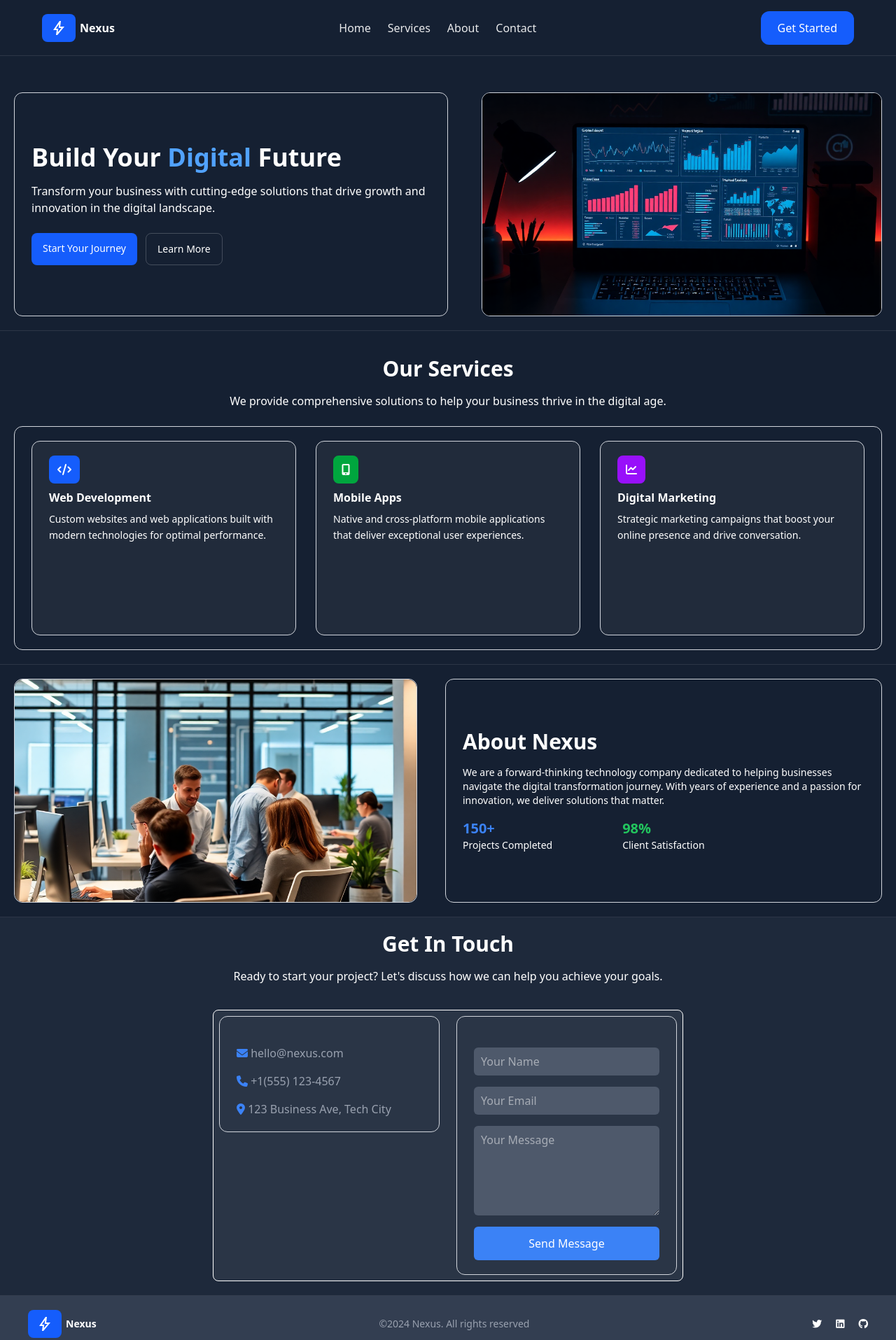
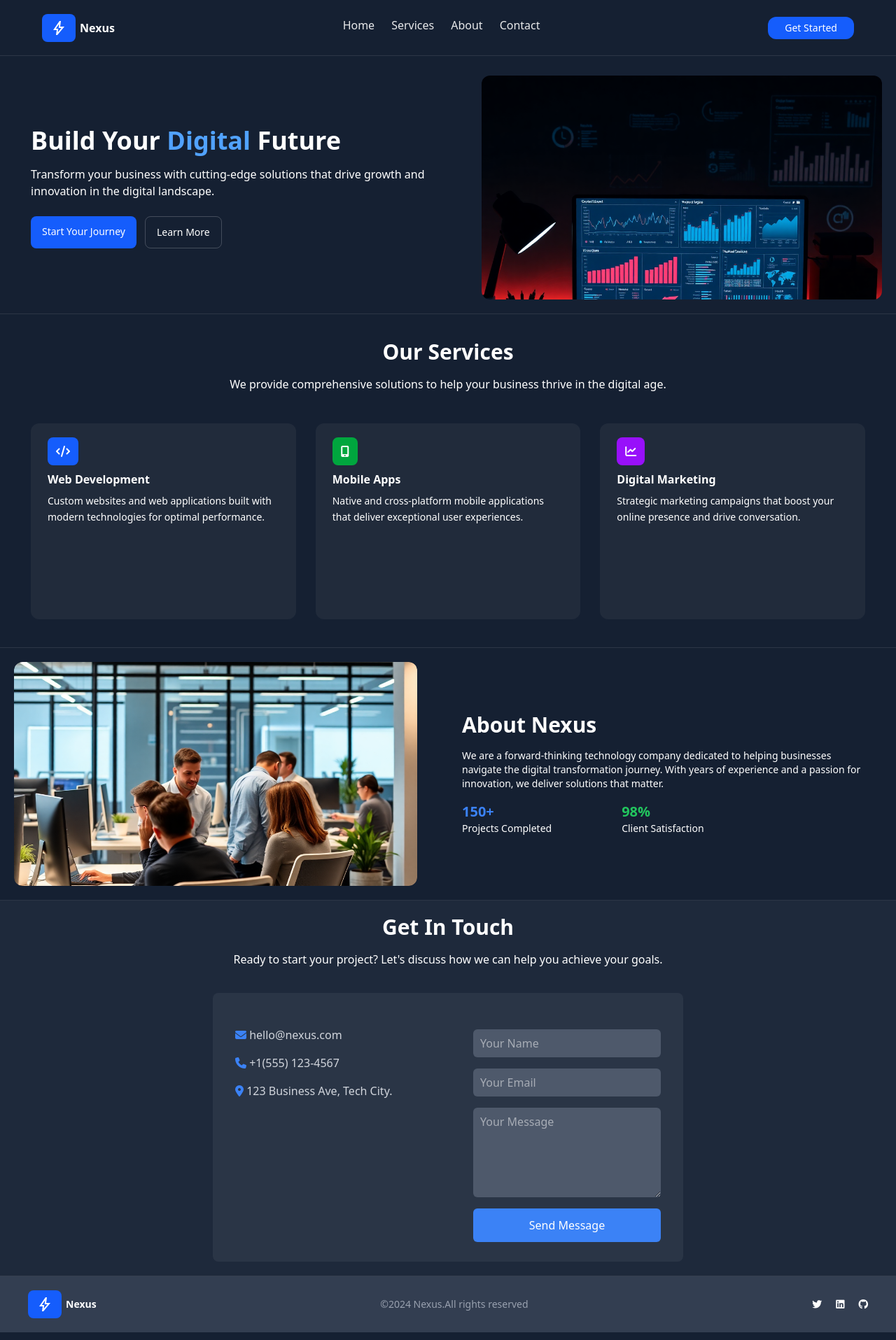
Before and after one commit to Ogechi-Aharanwa-L/TailwindCSS-Project, a website: page index.html in a window 1280 px wide. Shown: the whole page at 70% size. Drawn offline with nearby package versions, Linux system fonts and the light colour scheme.

Commit message:
feat:Removed borders

```diff
--- a/css/input.css
+++ b/css/input.css
@@ -11,5 +11,5 @@
 }
 
 .card {
-    @apply h-full flex-1 p-5 border border-gray-300 rounded-xl flex flex-col justify-start items-start md:px-6 md:py-5;
+    @apply h-full flex-1 p-5 rounded-xl flex flex-col justify-start items-start md:px-6 md:py-5;
 }
--- a/index.html
+++ b/index.html
@@ -15,10 +15,13 @@
 
 </head>
 <body class=" bg-blue-shade text-white">
+    <!-- Header Section -->
     <header>
-        <nav class="flex w-full h-20 md:px-15 md:py-6 justify-between p-4 items-center border-b border-white/10">
+        <nav class="flex w-full h-20 md:px-15 md:py-6 justify-between p-4 items
+        center border-b border-white/10">
             <div class="flex justify-center items-center">
-                <span class="material-symbols-outlined bg-blue-600 text-white px-3 py-2 rounded-lg">bolt</span>
+                <span class="material-symbols-outlined bg-blue-600 text-white px-3
+                py-2 rounded-lg">bolt</span>
                 <span class="font-bold ml-1.5">Nexus</span>
             </div>
 
@@ -29,38 +32,45 @@
                 <li> <a href="#Contact">Contact</a> </li>
             </ul>
 
-            <a href="#" class=" hidden px-6 py-3 bg-blue-600 rounded-xl text-sm md:block md:text-base">Get Started</a>
+            <a href="#" class=" hidden px-6 py-4 bg-blue-600 rounded-xl text-sm
+            md:flex justify-center items-center md:text-sm">Get Started</a>
 
 
                 <!--Hamburger only-->
-            <div class="md:hidden">
-                <i class="fa-solid fa-bars text-xl"></i>
+            <div class="md:hidden flex justify-center items-center pr-3">
+                <i class="fa-solid fa-bars text-2xl"></i>
             </div>
 
         </nav>
     </header>
 
    <!-- Hero section -->
-    <section class="mt-8 p-5 h-auto border-b border-white/10 w-full">
+    <section class="mt-2 p-5 h-auto border-b border-white/10 w-full">
 
-        <div class="flex flex-col items-center justify-center gap-4 md:h-60 md:flex-row md:gap-10 w-full lg:h-80 lg:flex-row lg:gap-12">
+        <div class="flex flex-col items-center justify-center gap-4 md:h-60
+        md:flex-row md:gap-10 w-full lg:h-80 lg:flex-row lg:gap-12">
 
-            <div class="h-full flex-1 p-5 border border-gray-300 rounded-xl flex flex-col justify-center md:px-6 md:py-7">
+            <div class="h-full flex-1 p-5 rounded-xl flex
+            flex-col justify-center md:px-6 md:py-7">
 
-                <h1 class="font-bold text-xl mb-4 md:text-3xl lg:text-4xl">Build Your <span class="text-blue-400">Digital</span> Future</h1>
-                <p class="mb-6">Transform your business with cutting-edge solutions that drive growth and innovation in the digital landscape.
+                <h1 class="font-bold text-3xl mb-4 md:text-4xl lg:text-4xl">Build
+                    Your <span class="text-blue-400">Digital</span> Future</h1>
+                <p class="mb-6">Transform your business with cutting-edge solutions
+                    that drive growth and innovation in the digital landscape.
                 </p>
 
-            <div class="flex gap-3">
-                <a href="#" class="px-4 py-3 rounded-lg bg-blue-600 text-white text-sm ">Start Your Journey</a>
-                <a href="#" class="border border-white/20 px-4 py-3 rounded-lg text-white text-sm">Learn More</a>
-            </div>
+                <div class="flex gap-3">
+                    <a href="#" class="px-4 py-3 rounded-lg bg-blue-600 text-white
+                    text-sm ">Start Your Journey</a>
+                    <a href="#" class="border border-white/20 px-4 py-3 rounded-lg
+                    text-white text-sm">Learn More</a>
+                 </div>
             </div>
 
-        <div class="flex-1 h-full border border-gray-300 rounded-xl overflow-hidden">
-            <img src="./images/hero-image (1).png"class="w-full object-cover h-full"alt="a coding workspace">
-        </div>
-
+            <div class="flex-1 h-full rounded-xl overflow-hidden">
+            <img src="./images/hero-image (1).png"class="w-full object-cover h
+            full"alt="a coding workspace">
+            </div>
         </div>
     </section>
 
@@ -68,46 +78,65 @@
     <section class="mt-4 p-5 h-auto border-b border-white/10 w-full bg-blue-shade">
 
         <div class= "flex flex-col justify-center items-center">
-            <h2 class="font-bold text-3xl mb-4 md:text-3xl text-right">Our Services</h2>
-            <p class="mb-6">We provide comprehensive solutions to help your business thrive in the digital age.</p>
+            <h2 class="font-bold text-3xl mb-4 md:text-3xl text-right">Our
+                Services</h2>
+
+            <p class="mb-6">We provide comprehensive solutions to help your
+                business thrive in the digital age.</p>
         </div>
 
-        <div class="gap-2 p-5 border border-gray-300 rounded-xl flex flex-col justify-center md:h-60 md:px-6 md:py-5 md:flex-row md:gap-5 lg:flex-row lg:gap-7 lg:h-80">
+        <div class="gap-2 p-5 rounded-xl flex flex-col
+        justify-center md:h-60 md:px-6 md:py-5 md:flex-row md:gap-5 lg:flex-row
+        lg:gap-7 lg:h-80">
 
             <div class="card bg-amber-50/5">
-                <span class=" bg-blue-600 text-white px-3 py-2 rounded-lg"> <i class="fa-solid fa-code"></i> </span>
+                <span class=" bg-blue-600 text-white px-3 py-2 rounded-lg"> <i
+                    class="fa-solid fa-code"></i> </span>
                 <h3 class="font-bold py-2">Web Development</h3>
-                <p class="text-sm mb-2 md:text-sm leading-relaxed">Custom websites and web applications built with modern technologies for optimal performance.</p>
+                <p class="text-sm mb-2 md:text-sm leading-relaxed">Custom websites
+                    and web applications built with modern technologies for optimal
+                    performance.
+                </p>
             </div>
 
             <div class="card bg-amber-50/5">
-                <span class=" bg-green-600 text-white px-3 py-2 rounded-lg"> <i class="fa-solid fa-mobile-screen-button"></i> </span>
+                <span class=" bg-green-600 text-white px-3 py-2 rounded-lg"> <i
+                class="fa-solid fa-mobile-screen-button"></i> </span>
                 <h3 class="font-bold py-2">Mobile Apps</h3>
-                <p class="text-sm mb-2 md:text-sm leading-relaxed">Native and cross-platform mobile applications that deliver exceptional user experiences.</p>
+                <p class="text-sm mb-2 md:text-sm leading-relaxed">Native and
+                    cross-platform mobile applications that deliver exceptional
+                    user experiences.</p>
             </div>
 
             <div class="card bg-amber-50/5">
-                <span class=" bg-purple-600 text-white px-3 py-2 rounded-lg"> <i class="fa-solid fa-chart-line"></i> </span>
+                <span class=" bg-purple-600 text-white px-3 py-2 rounded-lg">
+                <i class="fa-solid fa-chart-line"></i> </span>
                 <h3 class="font-bold py-2">Digital Marketing</h3>
-                <p class="text-sm mb-2 md:text-sm leading-relaxed">Strategic marketing campaigns that boost your online presence and drive conversation.</p>
+                <p class="text-sm mb-2 md:text-sm leading-relaxed">Strategic
+                    marketing campaigns that boost your online presence and drive
+                    conversation.</p>
             </div>
-
         </div>
-
     </section>
 
     <!-- About Section -->
+    <section class="p-5 border-b border-white/10 w-full h-auto">
+        <div class="div flex flex-col items-center justify-center gap-4 md:h-60
+        md:flex-row md:gap-8 w-full lg:h-80 lg:flex-row lg:gap-10">
 
-    <section class="p-5 border-b border-white/10 w-full h-auto">
-         <div class="div flex flex-col items-center justify-center gap-4 md:h-60 md:flex-row md:gap-8 w-full lg:h-80 lg:flex-row lg:gap-10">
-
-            <div class="flex-1 h-full border border-gray-300 rounded-xl overflow-hidden">
-                <img src="./images/about-image.png" class="w-full object-cover h-full rounded-xl" alt="about image">
+            <div class="flex-1 h-full rounded-xl overflow-hidden">
+                <img src="./images/about-image.png" class="w-full object-cover
+                h-full rounded-xl" alt="about image">
             </div>
 
-            <div class="h-full flex-1 p-5 border border-gray-300 rounded-xl flex flex-col justify-center md:px-6 md:py-5">
-                <h3 class="font-bold text-3xl mb-4 md:text-3xl text-left">About Nexus</h3>
-                <p class="text-sm">We are a forward-thinking technology company dedicated to helping businesses navigate the digital transformation journey. With years of experience and a passion for innovation, we deliver solutions that matter.
+            <div class="h-full flex-1 p-5 rounded-xl flex flex-col justify-center
+            md:px-6 md:py-5">
+                <h3 class="font-bold text-3xl mb-4 md:text-3xl text-left"
+                >About Nexus</h3>
+                <p class="text-sm">We are a forward-thinking technology company
+                    dedicated to helping businesses navigate the digital
+                    transformation journey. With years of experience and a passion
+                    for innovation, we deliver solutions that matter.
                 </p>
 
             <div class="flex mt-4 space-x-25">
@@ -115,6 +144,7 @@
                     <span class="font-bold text-light-blue md:text-xl">150+</span>
                     <p class="text-sm">Projects Completed</p>
                 </div>
+
                 <div class="flex flex-col">
                     <span class="font-bold text-green md:text-xl">98%</span>
                     <p class="text-sm">Client Satisfaction</p>
@@ -122,44 +152,62 @@
             </div>
             </div>
         </div>
+    </section>
 
-    </section>
     <!-- Contact Section -->
     <section class="p-5 border-b border-white/10 w-full bg-[#1E293B]">
 
         <div class= "flex flex-col justify-center items-center mb-9" >
-            <h3 class="font-bold text-3xl mb-4 md:text-3xl text-left">Get In Touch</h3>
-            <p>Ready to start your project? Let's discuss how we can help you achieve your goals.</p>
+            <h3 class="font-bold text-3xl mb-4 md:text-3xl text-left"
+            >Get In Touch</h3>
+            <p>Ready to start your project? Let's discuss how we can help you
+               achieve your goals.
+            </p>
         </div>
 
-        <div class="flex flex-col bg-[#3d46556c] p-2 justify-center gap-6 border md:flex-row md:gap-8 w-full  lg:flex-row lg:gap-6 max-w-2xl mx-auto rounded-lg">
+        <div class="flex flex-col bg-[#3d46556c] p-2 justify-center gap-6
+        md:flex-row md:gap-8 w-full  lg:flex-row lg:gap-6 max-w-2xl mx-auto
+        rounded-lg">
 
-            <div class="h-full flex-1 p-5 border border-gray-300 gap-4 rounded-xl flex flex-col justify-start md:px-6 md:py-5">
+            <div class="h-full flex-1 p-5 gap-4 rounded-xl
+            flex flex-col justify-start md:px-6 md:py-5">
                 <div class="felx flex-row pt-5">
-                    <span class="text-light-blue"><i class="fa-solid fa-envelope"></i></span>
-                    <span class="text-gray-400">hello@nexus.com</span>
+                    <span class="text-light-blue">
+                        <i class="fa-solid fa-envelope"></i>
+                    </span>
+                    <span class="text-gray-300">hello@nexus.com</span>
                 </div>
                 <div class="felx flex-row">
-                    <span class="text-light-blue"><i class="fa-solid fa-phone"></i></span>
-                    <span class="text-gray-400">+1(555) 123-4567</span>
+                    <span class="text-light-blue">
+                        <i class="fa-solid fa-phone"></i>
+                    </span>
+                    <span class="text-gray-300">+1(555) 123-4567</span>
                 </div>
                 <div class="felx flex-row">
-                    <span class="text-light-blue"><i class="fa-solid fa-location-dot"></i></span>
-                    <span class="text-gray-400">123 Business Ave, Tech City</span>
+                    <span class="text-light-blue">
+                        <i class="fa-solid fa-location-dot"></i>
+                    </span>
+                    <span class="text-gray-300">123 Business Ave, Tech City.</span>
                 </div>
             </div>
 
 
-           <div class="h-full flex-1 p-5 border border-gray-300 rounded-xl flex flex-col justify-start md:px-6 md:py-5">
+           <div class="h-full flex-1 p-5 rounded-xl flex
+           flex-col justify-start md:px-6 md:py-5">
                 <form class="flex flex-col mt-6 space-y-4 ">
 
-                    <input type="text" class=" bg-blue-100/20 rounded-md py-2 px-2.5" placeholder="Your Name">
+                    <input type="text" class=" bg-blue-100/20 rounded-md py-2
+                    px-2.5" placeholder="Your Name">
 
-                    <input type="email" class="  bg-blue-100/20 rounded-md py-2 px-2.5" placeholder="Your Email">
+                    <input type="email" class="  bg-blue-100/20 rounded-md py-2
+                    px-2.5" placeholder="Your Email">
 
-                    <textarea name="message" id="message" class="  bg-blue-100/20 rounded-md py-2 px-2.5 h-32" placeholder="Your Message" class="text-sm"></textarea>
+                    <textarea name="message" id="message" class=" bg-blue-100/20
+                    rounded-md py-2 px-2.5 h-32" placeholder="Your Message"
+                    class="text-sm"></textarea>
 
-                    <button class="bg-light-blue px-2 py-3 rounded-md">Send Message</button>
+                    <button class="bg-light-blue px-2 py-3 rounded-md"
+                    >Send Message</button>
                 </form>
             </div>
         </div>
@@ -168,26 +216,28 @@
 
 
     <footer>
-        <div class="flex flex-row justify-between items-center px-10 py-5 text-sm bg-blue-100/15">
+        <div class="flex flex-row  gap-4 items-center justify-between px-3 py-5 md:px-10
+        text-sm bg-blue-100/15">
             <div class="flex justify-center items-center">
-                <span class="material-symbols-outlined bg-blue-600 text-white px-3 py-2 rounded-lg text-xs">bolt</span>
+                <span class="material-symbols-outlined bg-blue-600 text-white
+                px-3 py-2 rounded-lg text-xs">bolt</span>
                 <span class="font-bold ml-1.5">Nexus</span>
             </div>
 
-            <div class="text-gray-400">
-                &copy;2024 Nexus. All rights reserved
+            <div class="text-gray-400 flex flex-col md:w-full md:flex-row
+            justify-center">
+                <span>&copy;2024 Nexus.</span>
+                <span>All rights reserved</span>
             </div>
+
     <!-- Social Media Icons -->
             <div class=" flex flex-row gap-5 ">
                 <span><i class="fa-brands fa-twitter"></i></span>
                 <span><i class="fa-brands fa-linkedin"></i></span>
                 <span><i class="fa-brands fa-github"></i></span>
 
-
             </div>
-
         </div>
-
     </footer>
 
 
```
Also changed, not shown: css/output.css.
